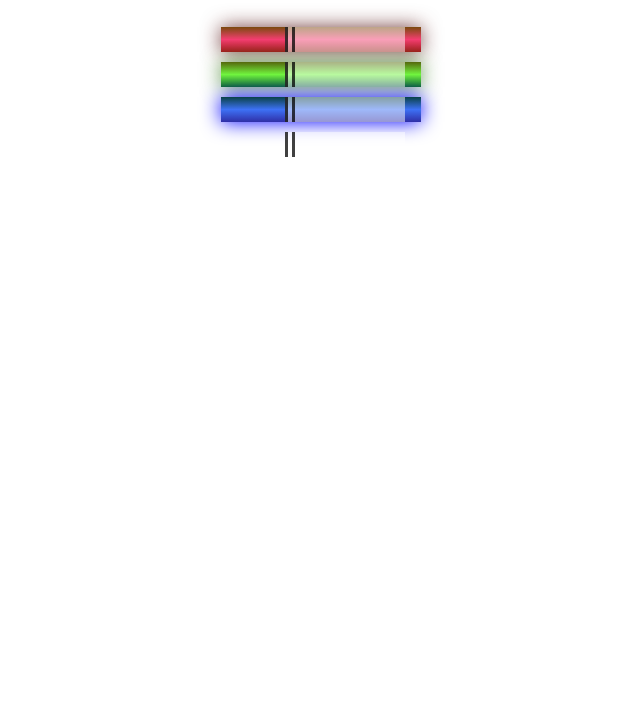
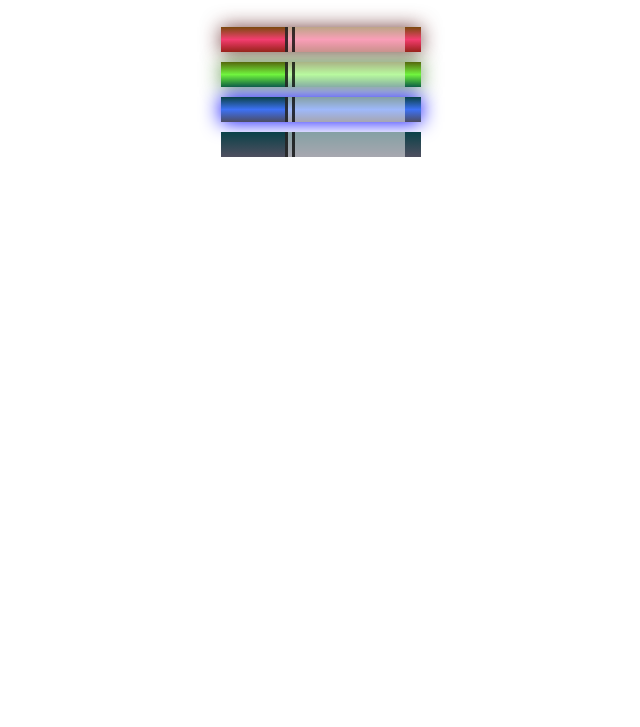
Before and after one commit to campbell-15/colored-markers, a plain HTML site: page index.html in a window 1280 px wide. Shown: the part 73-800 px from the top of the page, without its empty margins (319-959 px from the left). Drawn offline with Linux system fonts and the light colour scheme.

Commit message:
added linear styles

```diff
--- a/style.css
+++ b/style.css
@@ -40,6 +40,11 @@ h1 {
 }
 
 .blue {
-  background: linear-gradient(hsl(186, 76%, 16%), hsl(223, 90%, 60%), hsl(240, 56%, 42%));
+  background: linear-gradient(hsl(186, 76%, 16%), hsl(223, 90%, 60%), rgb(76, 76, 99));
   box-shadow: 0 0 20px 0 blue;
 }
+
+.black {
+  background: linear-gradient(hsl(186, 76%, 16%), rgb(79, 79, 96));
+  box-shadow: black;
+}
```
